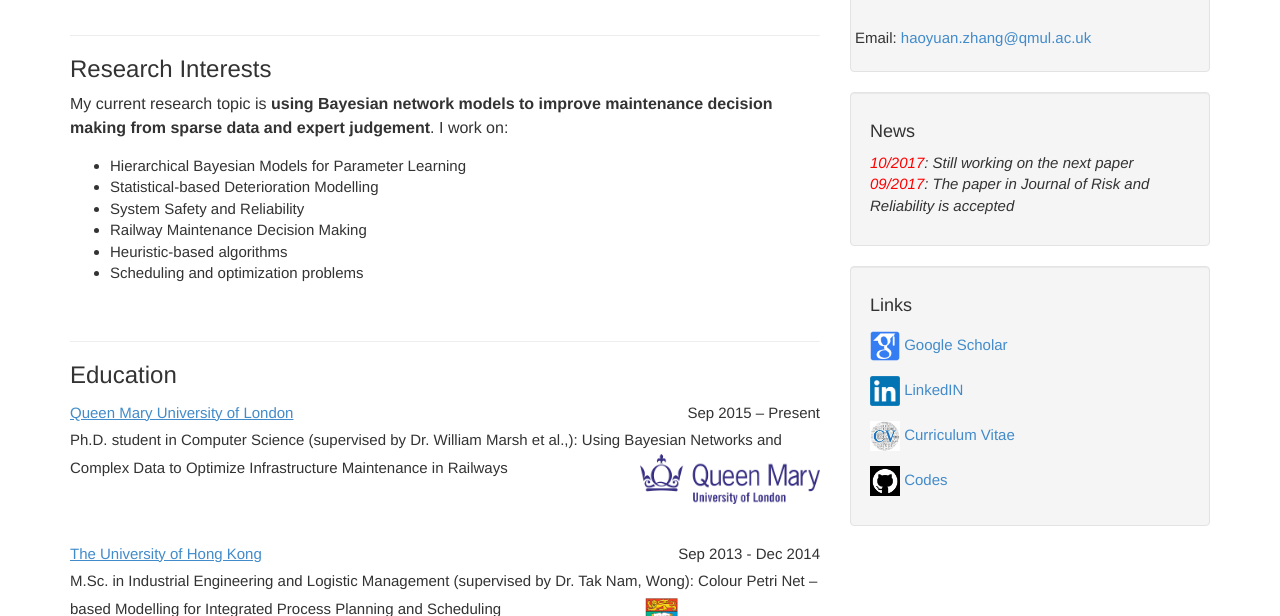
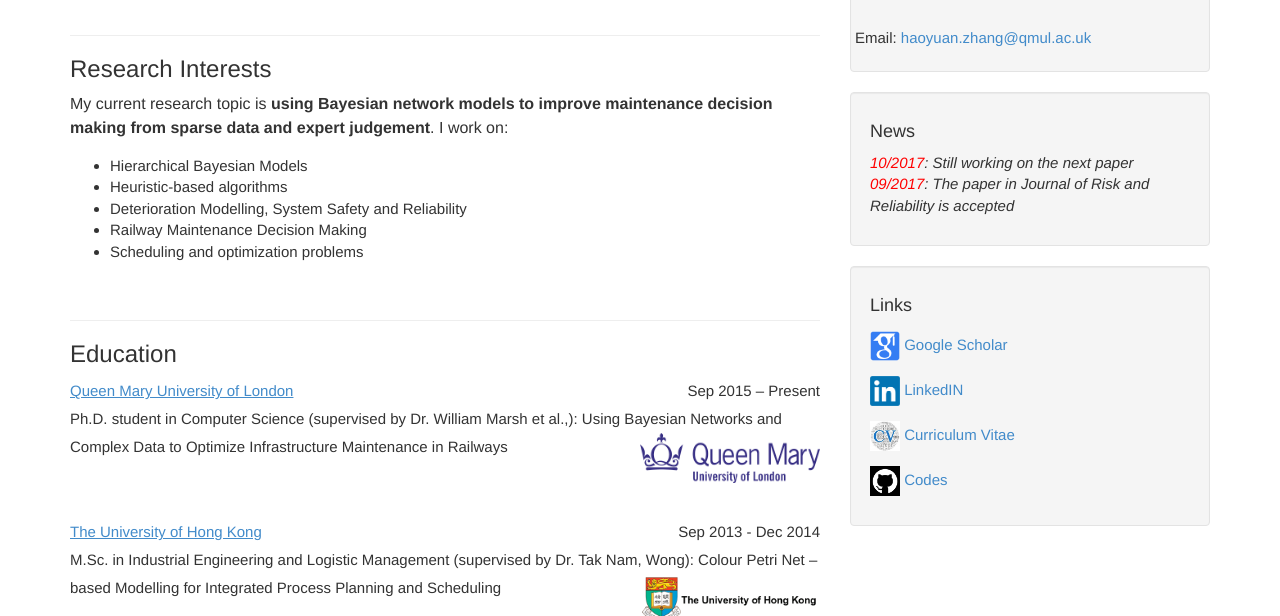
Before and after one commit to july0905/haoyuanzhang1990.github.io, a Jekyll site: the page built from index.html, in a window 1280 px wide and 900 px high, cut to the strip 284-900 px from the top of the window. Built offline with Jekyll 4.4.1, drawn with Linux system fonts in a browser that asks for light colours; the list of posts is cut into pages by our own code.

Commit message:
Update index.html

```diff
--- a/index.html
+++ b/index.html
@@ -22,22 +22,20 @@ My supervisors are <a href="http://www.eecs.qmul.ac.uk/~william/">Dr. William Ma
 
 <ul>
 <li>
-Hierarchical Bayesian Models for Parameter Learning
+Hierarchical Bayesian Models
 </li>
+<li>
+Heuristic-based algorithms</li>
 
-<li>
-Statistical-based Deterioration Modelling
-</li>
 
-<li>System Safety and Reliability
+
+<li>Deterioration Modelling, System Safety and Reliability
 </li>
 
 <li>
 Railway Maintenance Decision Making
 </li>
 
-<li>
-Heuristic-based algorithms</li>
 
 <li>Scheduling and optimization problems</li>
 
```
